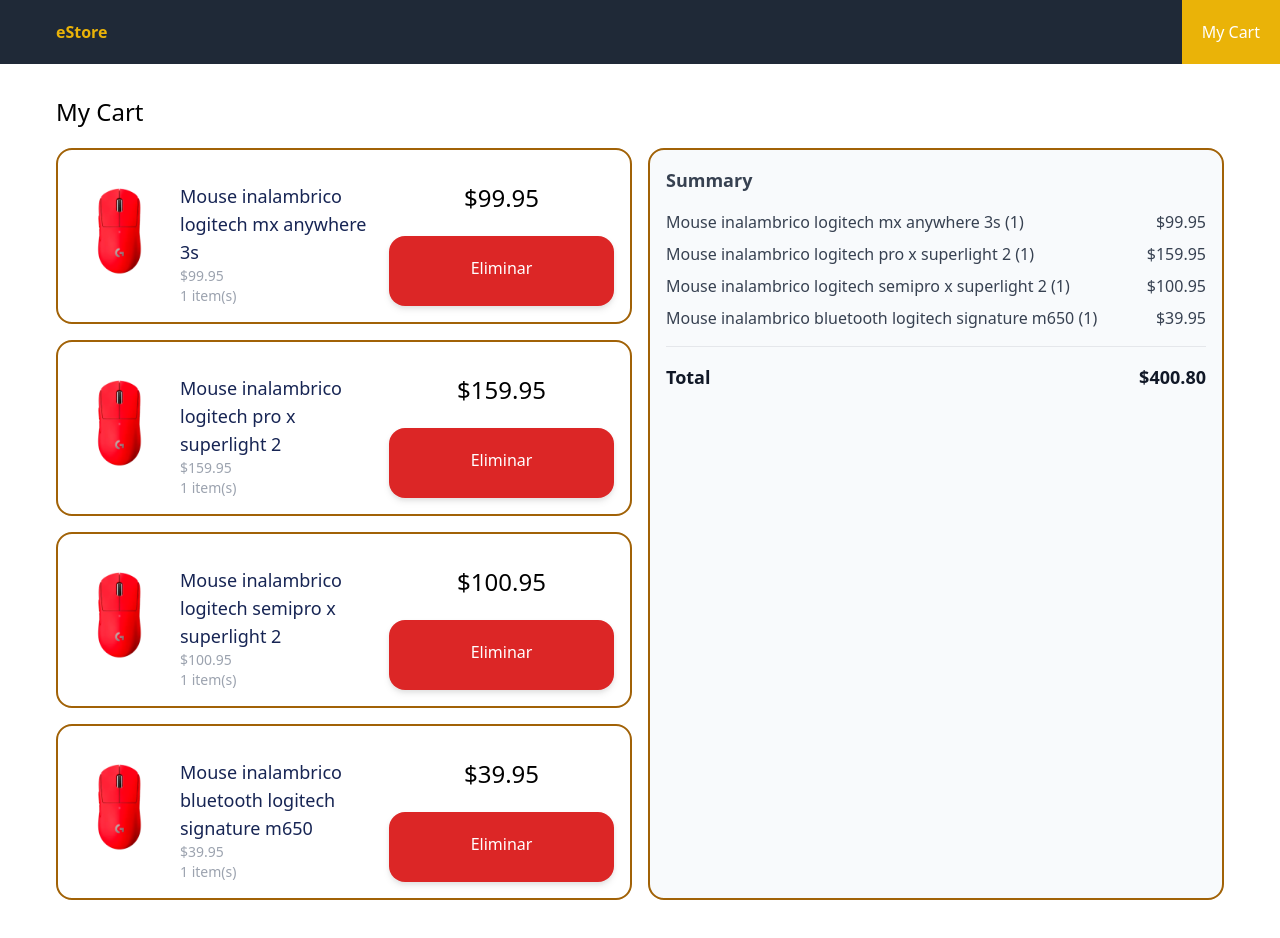
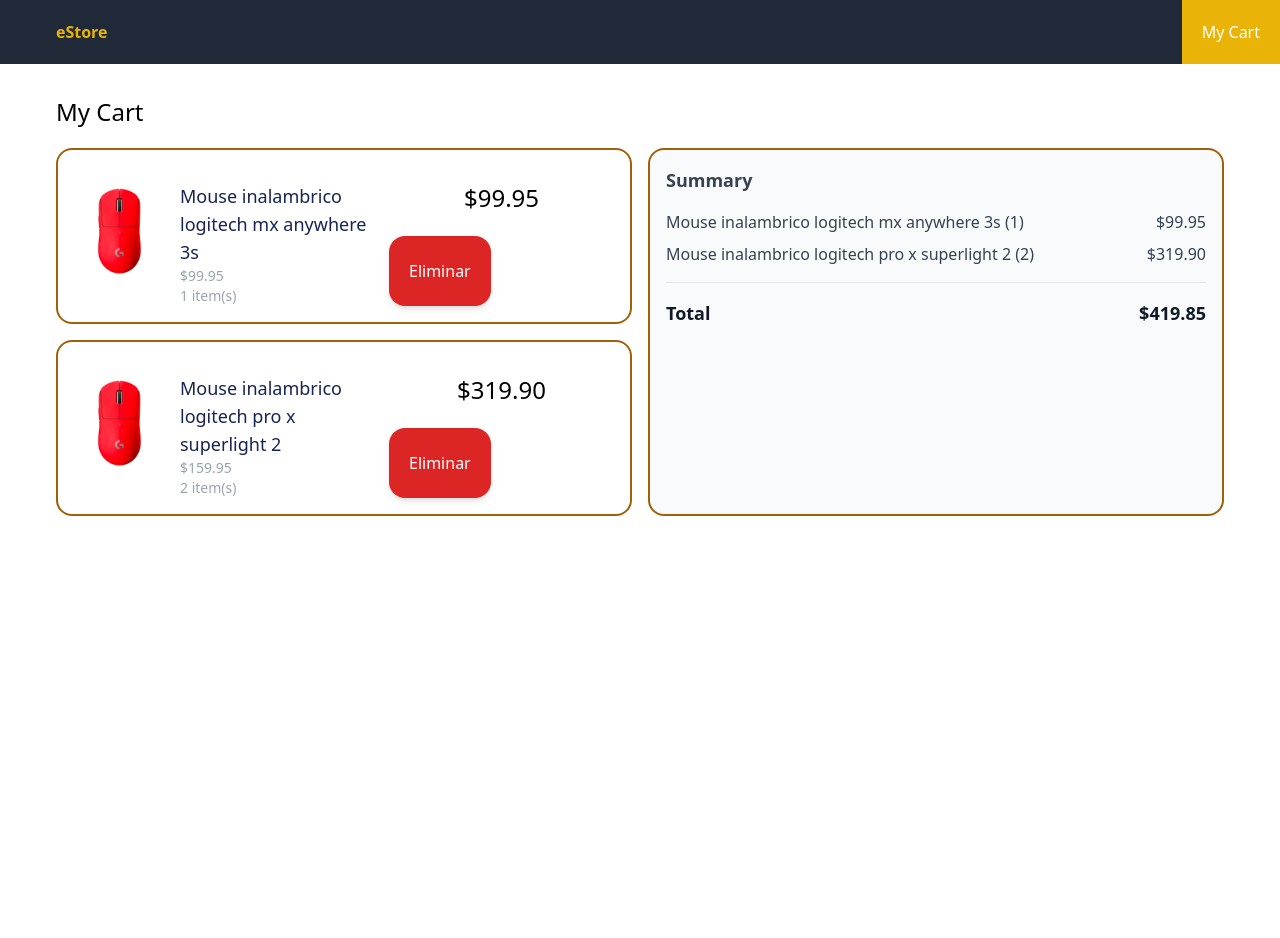
Before and after one commit to raisa-ramirez/shopping-cart, a React (Create React App) app: page /car in a window 1280 px wide. Shown: the top 938 px of the page. After the commit the page ends 800 px from the top, so only its background shows below. Built offline with nearby package versions, Linux system fonts and the light colour scheme.

Commit message:
Delete and order by price

```diff
--- a/package.json
+++ b/package.json
@@ -3,6 +3,7 @@
   "version": "0.1.0",
   "private": true,
   "dependencies": {
+    "@reduxjs/toolkit": "^2.7.0",
     "@testing-library/dom": "^10.4.0",
     "@testing-library/jest-dom": "^6.6.3",
     "@testing-library/react": "^16.3.0",
@@ -13,6 +14,7 @@
     "@types/react-dom": "^19.1.2",
     "react": "^19.1.0",
     "react-dom": "^19.1.0",
+    "react-redux": "^9.2.0",
     "react-router": "^7.5.3",
     "react-scripts": "5.0.1",
     "typescript": "^4.9.5",
--- a/src/App.tsx
+++ b/src/App.tsx
@@ -1,5 +1,5 @@
 import './App.css';
-import { Products, MenuBar } from './components';
+import { Products } from './components';
 
 function App() {
   return <Products />;
--- a/src/components/Card.tsx
+++ b/src/components/Card.tsx
@@ -1,6 +1,6 @@
 import { ProductProps } from '../interface';
 
-const Card = ({ id, title, price }: ProductProps) => (
+const Card = ({ id, title, price, handleAdd }: ProductProps) => (
   <div className="product-card h-full">
     <img
       src={'/product.png'}
@@ -12,7 +12,9 @@
       <span className="text-gray-800">$ </span>
       {price}
     </p>
-    <div className="product-button">Add to cart</div>
+    <button className="product-button" onClick={() => handleAdd()}>
+      Add to cart
+    </button>
   </div>
 );
 export default Card;
--- a/src/components/CartItem.tsx
+++ b/src/components/CartItem.tsx
@@ -1,6 +1,12 @@
 import { CartItemsProps } from '../interface';
 
-const CartItem = ({ id, title, price, quantity }: CartItemsProps) => (
+const CartItem = ({
+  id,
+  title,
+  price,
+  quantity,
+  handleDelete
+}: CartItemsProps) => (
   <div className="grid grid-cols-6 cart-items">
     <div>
       <img src="/product.png" alt="Product" className="cart-image" />
@@ -9,15 +15,17 @@
     <div className="col-span-5 grid grid-cols-1 md:grid-cols-2">
       <div>
         <h3 className="cart-title">{title}</h3>
-        <h4 className="cart-subtitle">${price}</h4>
+        <h4 className="cart-subtitle">${price.toFixed(2)}</h4>
         <h4 className="cart-subtitle">{quantity} item(s)</h4>
       </div>
 
       <div className="h-full">
         <div className="cart-price">
-          <p>${price * quantity}</p>
+          <p>${(price * quantity).toFixed(2)}</p>
         </div>
-        <div className="cart-delete">Eliminar</div>
+        <button className="cart-delete" onClick={() => handleDelete()}>
+          Eliminar
+        </button>
       </div>
     </div>
   </div>
--- a/src/components/Products.tsx
+++ b/src/components/Products.tsx
@@ -1,51 +1,27 @@
+import { useEffect } from 'react';
+import { useDispatch, useSelector } from 'react-redux';
+import { orderByPrice } from '../redux/productSlice';
+import { ProductProps } from '../interface';
 import Card from './Card';
 
 const Products = () => {
-  const products = [
-    {
-      id: 1,
-      title: 'Mouse inalambrico logitech mx anywhere 3s ',
-      price: 99.95
-    },
-    {
-      id: 2,
-      title: 'Mouse inalambrico logitech pro x superlight 2',
-      price: 159.95
-    },
-    {
-      id: 3,
-      title: 'Mouse inalambrico logitech semipro x superlight 2',
-      price: 100.95
-    },
-    {
-      id: 4,
-      title: 'Mouse inalambrico bluetooth logitech signature m650',
-      price: 39.95
-    },
-    {
-      id: 5,
-      title: 'Mouse inalambrico bluetooth logitech signature m650',
-      price: 39.95
-    },
-    {
-      id: 6,
-      title: 'Mouse inalambrico bluetooth logitech signature m650',
-      price: 39.95
-    },
-    {
-      id: 7,
-      title: 'Mouse inalambrico bluetooth logitech signature m650',
-      price: 39.95
-    }
-  ];
+  const dispatch = useDispatch();
+  const products = useSelector((state: any) => state.products);
+
+  const addProduct = (item: ProductProps) => console.log(item);
+  useEffect(() => {
+    dispatch(orderByPrice());
+  });
+
   return (
     <div className="grid grid-cols-2 md:grid-cols-4 gap-8">
-      {products.map((product) => (
+      {products.map((product: ProductProps) => (
         <Card
           key={product.id}
           id={product.id}
           title={product.title}
           price={product.price}
+          handleAdd={() => addProduct(product)}
         />
       ))}
     </div>
--- a/src/components/ShoppingCart.tsx
+++ b/src/components/ShoppingCart.tsx
@@ -1,51 +1,43 @@
+import { useDispatch, useSelector } from 'react-redux';
 import CarItem from './CartItem';
+import { CartItemsProps } from '../interface';
+import { removeItem } from '../redux/cartSlice';
+
 const ShoppingCart = () => {
-  const cartItems = [
-    {
-      id: 1,
-      title: 'Mouse inalambrico logitech mx anywhere 3s ',
-      price: 99.95,
-      quantity: 1
-    },
-    {
-      id: 2,
-      title: 'Mouse inalambrico logitech pro x superlight 2',
-      price: 159.95,
-      quantity: 1
-    },
-    {
-      id: 3,
-      title: 'Mouse inalambrico logitech semipro x superlight 2',
-      price: 100.95,
-      quantity: 1
-    },
-    {
-      id: 4,
-      title: 'Mouse inalambrico bluetooth logitech signature m650',
-      price: 39.95,
-      quantity: 1
-    }
-  ];
+  const cartItems = useSelector((state: any) => state.cartItems);
+  const dispatch = useDispatch();
+
+  const removeItems = (item: CartItemsProps) => {
+    dispatch(removeItem(item));
+  };
 
   return (
     <div className="pb-12">
       <h1 className="cart-page">My Cart</h1>
       <div className="grid grid-cols-1 md:grid-cols-2 gap-4">
         <div className="space-y-4">
-          {cartItems.map((item) => (
+          {cartItems.length > 0 ? (
+            cartItems.map((item: CartItemsProps) => (
               <CarItem
                 id={item.id}
                 title={item.title}
                 price={item.price}
                 quantity={item.quantity}
                 key={item.id}
+                handleDelete={() => removeItems(item)}
               />
-          ))}
+            ))
+          ) : (
+            <div className="cart-items text-center text-lg text-blue-950 h-40">
+              <p className="pt-8">Your Shopping Cart Is</p>
+              <h1 className="font-bold text-orange-500 text-xl">EMPTY</h1>
+            </div>
+          )}
         </div>
 
         <div className="p-4 border rounded-md bg-slate-50 text-gray-700 cart-items">
           <h2 className="text-lg font-semibold mb-4">Summary</h2>
-          {cartItems.map((item) => (
+          {cartItems.map((item: CartItemsProps) => (
             <div key={item.id} className="flex justify-between mb-2">
               <div>
                 {item.title} ({item.quantity})
@@ -58,7 +50,11 @@
             <div className="text-gray-900 text-lg">
               $
               {cartItems
-                .reduce((acc, item) => acc + item.price * 1, 0)
+                .reduce(
+                  (acc: number, item: CartItemsProps) =>
+                    acc + item.price * item.quantity,
+                  0
+                )
                 .toFixed(2)}
             </div>
           </div>
--- a/src/index.tsx
+++ b/src/index.tsx
@@ -5,12 +5,15 @@
 import reportWebVitals from './reportWebVitals';
 import './index.css';
 import { MenuBar, ShoppingCart } from './components';
+import { Provider } from 'react-redux';
+import store from './redux/store';
 
 const root = ReactDOM.createRoot(
   document.getElementById('root') as HTMLElement
 );
 root.render(
   <React.StrictMode>
+    <Provider store={store}>
       <BrowserRouter>
         <MenuBar />
         <div className="main-content">
@@ -20,6 +23,7 @@
           </Routes>
         </div>
       </BrowserRouter>
+    </Provider>
   </React.StrictMode>
 );
 
--- a/src/interface/index.ts
+++ b/src/interface/index.ts
@@ -1,7 +1,10 @@
+import { ReactEventHandler } from "react";
+
 export interface ProductProps {
     id: number;
     title: string;
     price: number;
+    handleAdd?: any
 }
 
 export interface CartItemsProps {
@@ -9,4 +12,5 @@
     title: string;
     price: number;
     quantity: number;
+    handleDelete?: any;
 }
--- /dev/null
+++ b/src/redux/cartSlice.ts
@@ -0,0 +1,46 @@
+import { createSlice } from "@reduxjs/toolkit";
+import { CartItemsProps } from "../interface";
+
+const cartItems : CartItemsProps[] = [
+    {
+      id: 1,
+      title: 'Mouse inalambrico logitech mx anywhere 3s ',
+      price: 99.95,
+      quantity: 1
+    },
+    {
+      id: 2,
+      title: 'Mouse inalambrico logitech pro x superlight 2',
+      price: 159.95,
+      quantity: 2
+    },
+  ];
+
+const cartSlice = createSlice({
+    name: 'cartSlice',
+    initialState: cartItems,
+    reducers: {
+        addItem : (state, action) => {
+            console.log(action)
+        },
+        removeItem: (state, action) => {
+            if(action.payload.quantity>1){
+                return state.map((item) => {
+                    if(item.id === action.payload.id){
+                        return {
+                            ...item,
+                            quantity: item.quantity -1
+                        }
+                    }
+                    return item
+                })
+            } else {
+                return state.filter((item) => item.id !== action.payload.id)
+            }
+        }
+    }
+})
+
+
+export const { addItem, removeItem } = cartSlice.actions
+export default cartSlice.reducer
--- /dev/null
+++ b/src/redux/productSlice.ts
@@ -0,0 +1,53 @@
+import { createSlice } from "@reduxjs/toolkit";
+import { ProductProps } from "../interface";
+
+const products : ProductProps[]= [
+    {
+      id: 1,
+      title: 'Mouse inalambrico logitech mx anywhere 3s ',
+      price: 99.95
+    },
+    {
+      id: 2,
+      title: 'Mouse inalambrico logitech pro x superlight 2',
+      price: 159.95
+    },
+    {
+      id: 3,
+      title: 'Mouse inalambrico logitech semipro x superlight 2',
+      price: 100.95
+    },
+    {
+      id: 4,
+      title: 'Mouse inalambrico bluetooth logitech signature m650',
+      price: 39.95
+    },
+    {
+      id: 5,
+      title: 'Mouse inalambrico bluetooth logitech signature m650',
+      price: 39.95
+    },
+    {
+      id: 6,
+      title: 'Mouse inalambrico bluetooth logitech signature m650',
+      price: 39.95
+    },
+    {
+      id: 7,
+      title: 'Mouse inalambrico bluetooth logitech signature m650',
+      price: 39.95
+    }
+];
+
+const productSlice = createSlice({
+    name: 'productSlice',
+    initialState: products,
+    reducers: {
+      orderByPrice: (state) => {
+        state.sort((a:ProductProps, b:ProductProps) => (a.price < b.price) ? 1 : ((a.price > b.price) ? -1 : 0))
+      }
+    }
+})
+
+export const {orderByPrice} = productSlice.actions
+export default productSlice.reducer;
--- /dev/null
+++ b/src/redux/store.ts
@@ -0,0 +1,13 @@
+import { configureStore } from "@reduxjs/toolkit";
+import productSlice from './productSlice'
+import cartsSlice from './cartSlice'
+
+const store = configureStore({
+    reducer: {
+        products: productSlice,
+        cartItems: cartsSlice
+    }
+})
+
+
+export default store;
```
Also changed, not shown: 1 other file (tests, documents, lock files or other folders). Lines whose indentation alone changed are shown as unchanged.
